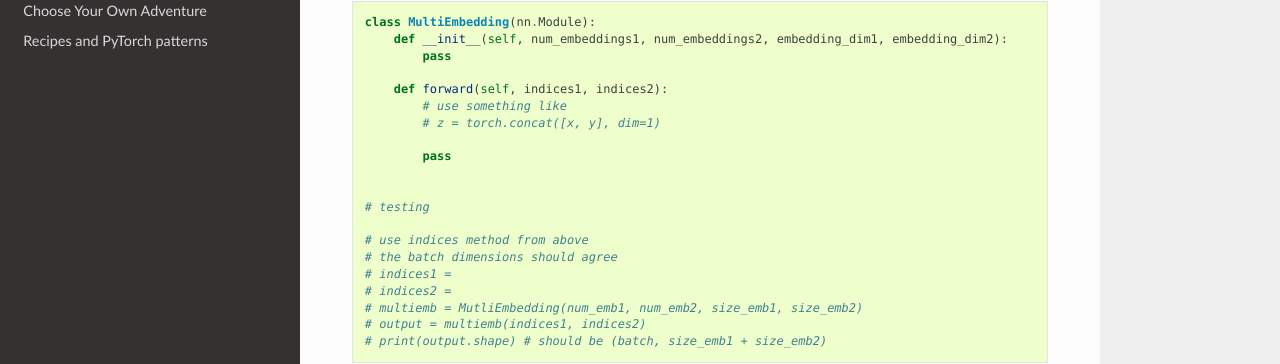
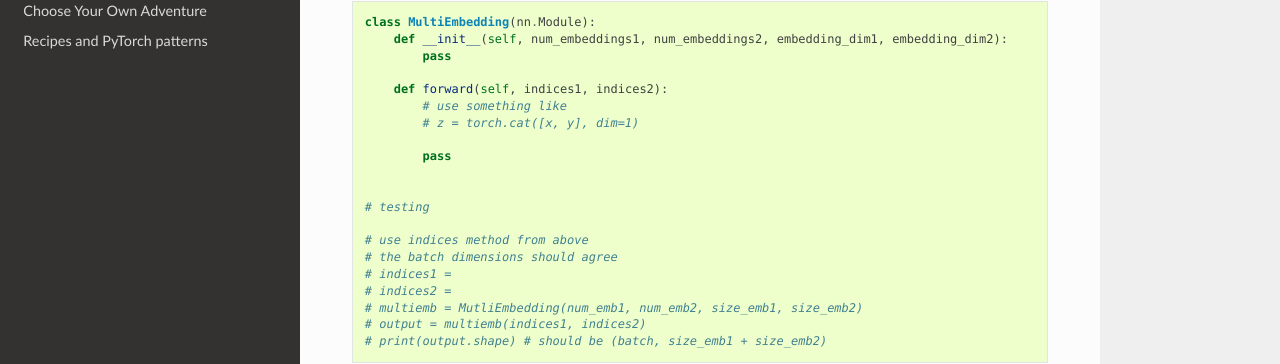
Before and after one commit to joosthub/pytorch-nlp-tutorial-ny2019, a Sphinx documentation site: the page built from docs/day2/tensorfu2.rst, in a window 1280 px wide and 1108 px high. Shown: the part 556-920 px from the top of the window. Built offline with Sphinx 7.4.7 and the Read the Docs theme 2.0.0, drawn with Linux system fonts in a browser that asks for light colours; pages that are not in the unit, such as notebooks, are missing from menus.

Commit message:
fixing typo on tensor fu 2

```diff
--- a/docs/day2/tensorfu2.rst
+++ b/docs/day2/tensorfu2.rst
@@ -29,7 +29,7 @@ Task: Create a MultiEmbedding class which can input two sets of indices, embed t
 
        def forward(self, indices1, indices2):
            # use something like
-           # z = torch.concat([x, y], dim=1)
+           # z = torch.cat([x, y], dim=1)
 
            pass
 
```
